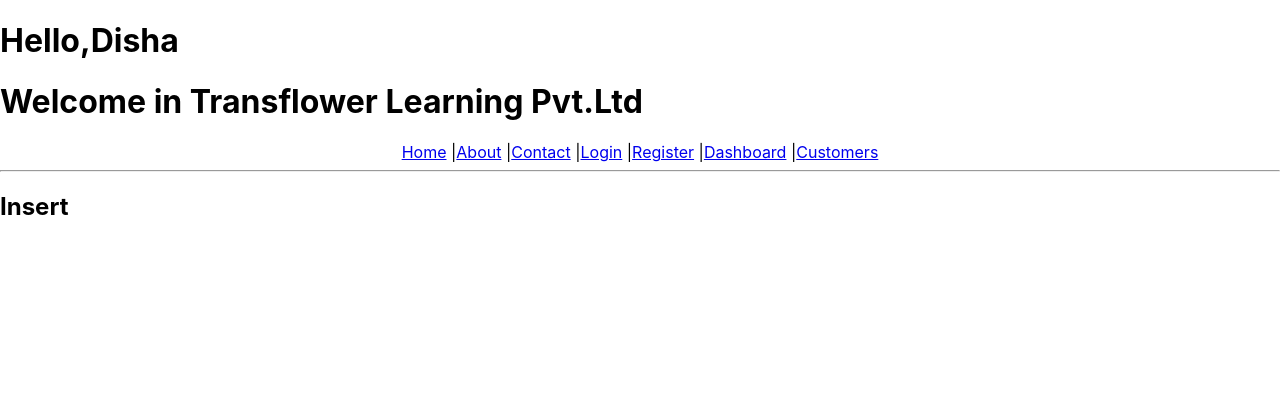
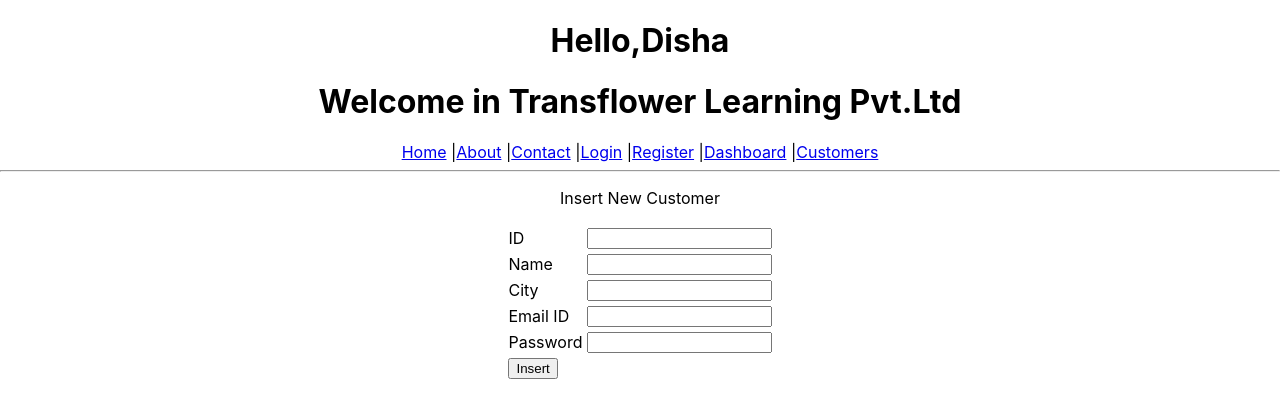
Before and after one commit to disha-satpute/MERN, a React (Create React App) app in the folder my-first-app/: page /insert in a window 1280 px wide. Shown: the top 418 px of the page. Built offline with nearby package versions, Linux system fonts and the light colour scheme.

Commit message:
changes added

```diff
--- a/my-first-app/src/App.js
+++ b/my-first-app/src/App.js
@@ -6,7 +6,7 @@
 function App() {
   const name="Disha";
   return (
-
+    <center>
     <div>
       <h1>Hello,{name}</h1>
 
@@ -18,7 +18,7 @@
         </Router>
 
     </div>
-
+    </center>
   );
 }
 
--- a/my-first-app/src/components/BI/dashboard.js
+++ b/my-first-app/src/components/BI/dashboard.js
@@ -3,13 +3,14 @@
 function Dashboard(){
 
 return(
-
+<center>
    <div>
     <h6>
         Dashboard
     </h6>
     <Link to ="/Linechart">Line Chart</Link>   |     <Link to ="/Piechart">Pie Chart</Link>   |   <Link to ="/Barchart">Bar Chart</Link>
    </div>
+   </center>
 );
 }
 export default Dashboard;
--- a/my-first-app/src/components/CRM/customer.js
+++ b/my-first-app/src/components/CRM/customer.js
@@ -4,18 +4,19 @@
 function Customer(){
     const cst = CustomerService.getall();
 return(
-
-<div>
-    <h2>
-        <Link to="/Insert">Insert new Customers</Link>
-        <ol>
+    <div>
+        <h3>
+    <Link to="/Insert">Insert new Customers</Link>
+    <div style={{ textAlign: 'center' }}>
+        <ol style={{ display: 'inline-block', textAlign: 'left' }}>
                  {
                     cst.map((customer)=>(
                          <li>{customer.name}   |  <Link to={`/Details/${customer.id}`}>Details</Link>|   <Link to={`/Update/${customer.id}`}>Update</Link>|   <Link to={`/remove/${customer.id}`}>Remove</Link></li>
                     ))
                  }
             </ol>
-    </h2>
+            </div>
+            </h3>
 </div>
 
 );
--- a/my-first-app/src/components/CRM/customerDetails.js
+++ b/my-first-app/src/components/CRM/customerDetails.js
@@ -11,13 +11,14 @@
         navigator('/customer')
     }
     return (
+
         <div>
             <h2>Customer Details</h2>
             <br/>
            <p>Name: {cst.name}</p>
            <p>City:{cst.city}</p>
-           <p>Email:{cst.email} Rs</p>
-           <p>Password:{cst.password}</p>
+           <p>Email:{cst.email}</p>
+           <p>Password:{cst.Password}</p>
 
 
            <button onClick={oncstClick}>Back to Page</button>
--- a/my-first-app/src/components/CRM/customerInsert.js
+++ b/my-first-app/src/components/CRM/customerInsert.js
@@ -1,10 +1,41 @@
 function Insert(){
     return(
+        <center>
     <div>
-        <h2>
-            Insert
-        </h2>
+        <p>Insert New Customer</p>
+            <form>
+                <table>
+                    <tr>
+                        <td><label>ID</label></td>
+                        <td><input type="number" id="id" name="id"  /></td>
+                    </tr>
+
+                    <tr>
+                        <td><label>Name</label></td>
+                        <td><input type="text" id="name" name="name"  /></td>
+                    </tr>
+
+
+                    <tr>
+                        <td><label>City</label></td>
+                        <td><input type="text" id="city" name="city" /></td>
+                    </tr>
+
+                    <tr>
+                        <td><label>Email ID</label></td>
+                        <td><input type="email" id="email" name="email"  /></td>
+                    </tr>
+                    <tr>
+                        <td><label>Password</label></td>
+                        <td><input type="password" id="password" name="password"  /></td>
+                    </tr>
+                    <tr>
+                        <td><button type="submit">Insert</button></td>
+                    </tr>
+                </table>
+            </form>
     </div>
+    </center>
     );
     }
     export default Insert;
--- a/my-first-app/src/components/CRM/customerRemove.js
+++ b/my-first-app/src/components/CRM/customerRemove.js
@@ -6,7 +6,7 @@
 function Remove(){
 
     const{id}=useParams();
-    const cst=CustomerService.remove(Number(id));
+    CustomerService.remove(Number(id));
 
     const navigator=useNavigate();
     const oncstClick=()=>{
@@ -16,14 +16,10 @@
 
     return(
     <div>
-        <h5>Id :{id}</h5>
-<h5>This data will be deleted</h5>
-
-
-
-           <button onClick={oncstClick}>Back to Page</button>
-
- </div>
+        <h3>Id :{id}</h3>
+        <h3>This data will be deleted</h3>
+        <button onClick={oncstClick}>Back to Page</button>
+    </div>
     );
 }
 
--- a/my-first-app/src/components/CRM/customerUpdate.js
+++ b/my-first-app/src/components/CRM/customerUpdate.js
@@ -1,10 +1,42 @@
 function Update(){
     return(
+        <center>
     <div>
-        <h2>
-            Update
-            </h2>
+         <p>Update Existing Customer</p>
+            <form>
+                <table>
+                    <tr>
+                        <td><label>ID</label></td>
+                        <td><input type="number" id="id" name="id"  /></td>
+                    </tr>
+
+                    <tr>
+                        <td><label>Name</label></td>
+                        <td><input type="text" id="name" name="name"  /></td>
+                    </tr>
+
+
+                    <tr>
+                        <td><label>City</label></td>
+                        <td><input type="text" id="city" name="city" /></td>
+                    </tr>
+
+                    <tr>
+                        <td><label>Email ID</label></td>
+                        <td><input type="email" id="email" name="email"  /></td>
+                    </tr>
+                    <tr>
+                        <td><label>Password</label></td>
+                        <td><input type="password" id="password" name="password"  /></td>
+                    </tr>
+                    <tr>
+                        <td><button type="submit">Update</button></td>
+                    </tr>
+                </table>
+            </form>
     </div>
+    </center>
     );
     }
+
     export default Update;
```
Also changed, not shown: my-first-app/src/services/CustomerService.js (line endings or trailing spaces).
